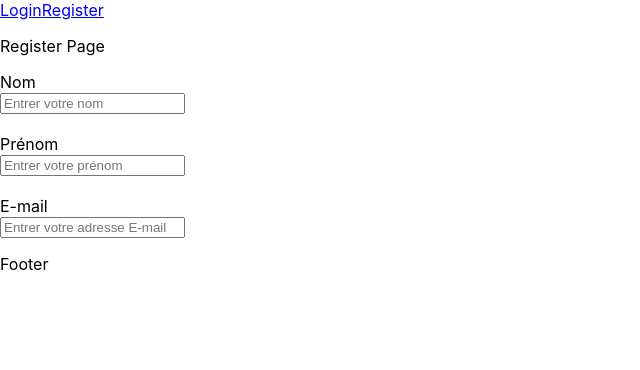
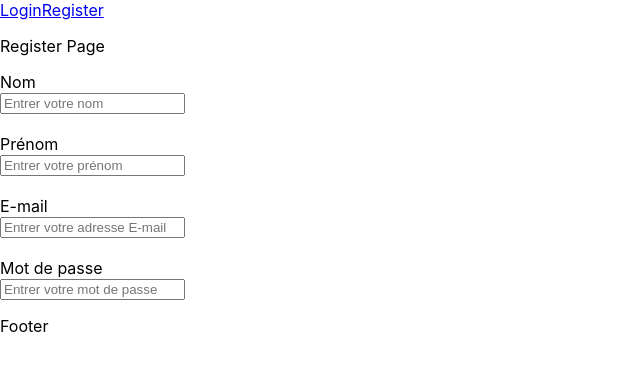
Before and after one commit to Magikmagnum/web-app, a React (Create React App) app: page /register in a window 1280 px wide. Shown: the top 370 px of the page, without its empty margins (0-640 px from the left). Built offline with nearby package versions, Linux system fonts and the light colour scheme.

Commit message:
update page register with add component PasswordInput

```diff
--- a/src/Containers/Register/Register.tsx
+++ b/src/Containers/Register/Register.tsx
@@ -2,6 +2,7 @@ import React, { useState } from 'react';
 import './Register.scss';
 import FullName from '../../components/FullName/FullName';
 import EmailInput from '../../components/EmailInput/EmailInput';
+import PasswordInput from '../../components/PasswordInput/PasswordInput';
 
 interface IRegisterProps {
 }
@@ -10,6 +11,7 @@ const Register: React.FunctionComponent<IRegisterProps> = (props) => {
 
   const [fullname, setFullname ] = useState("");
   const [emailInput, setEmailInput ] = useState("");
+  const [passwordInput, setPasswordInput ] = useState("");
 
   return (
     <>
@@ -24,6 +26,11 @@ const Register: React.FunctionComponent<IRegisterProps> = (props) => {
           <EmailInput
             setEmailInputFunc = { setEmailInput }
           />
+          <br/>
+          <br/>
+          <PasswordInput
+            setPasswordInputFunc = { setPasswordInput }
+          />
 
         </form>
 
```
